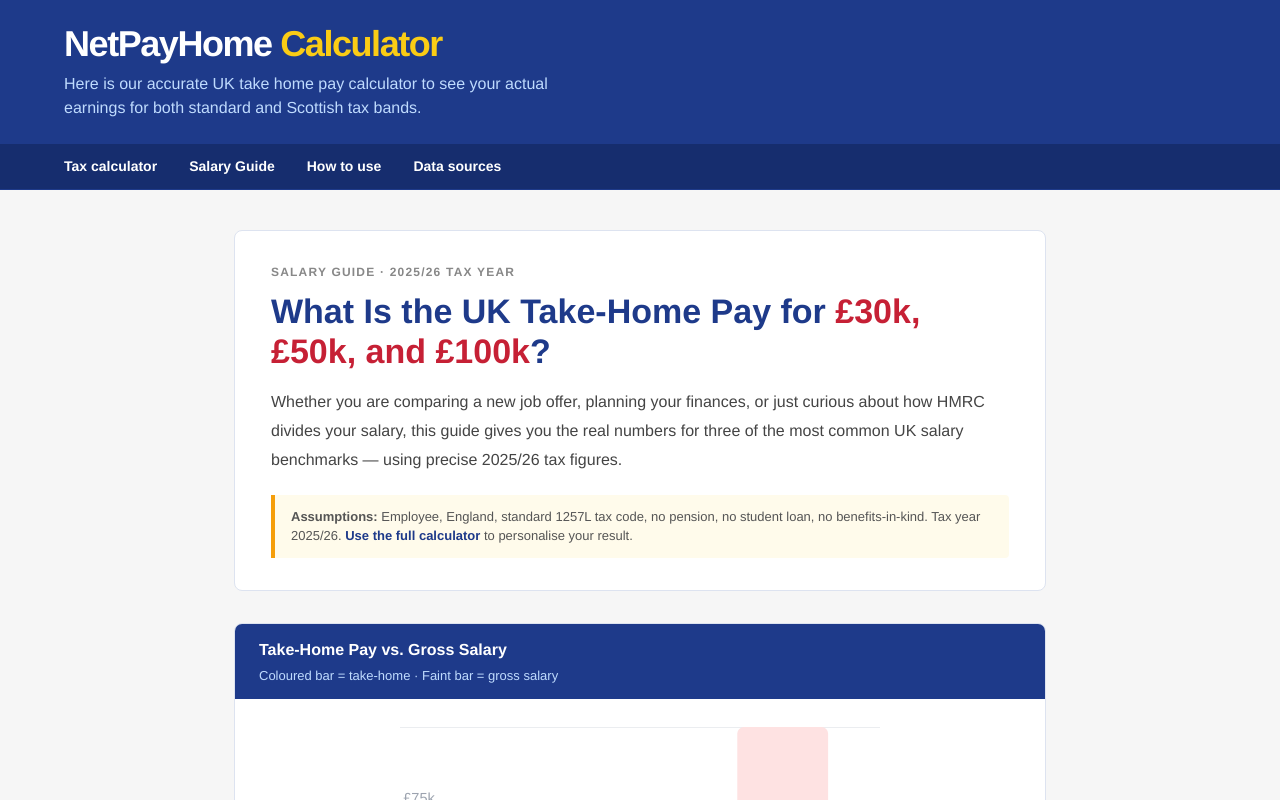
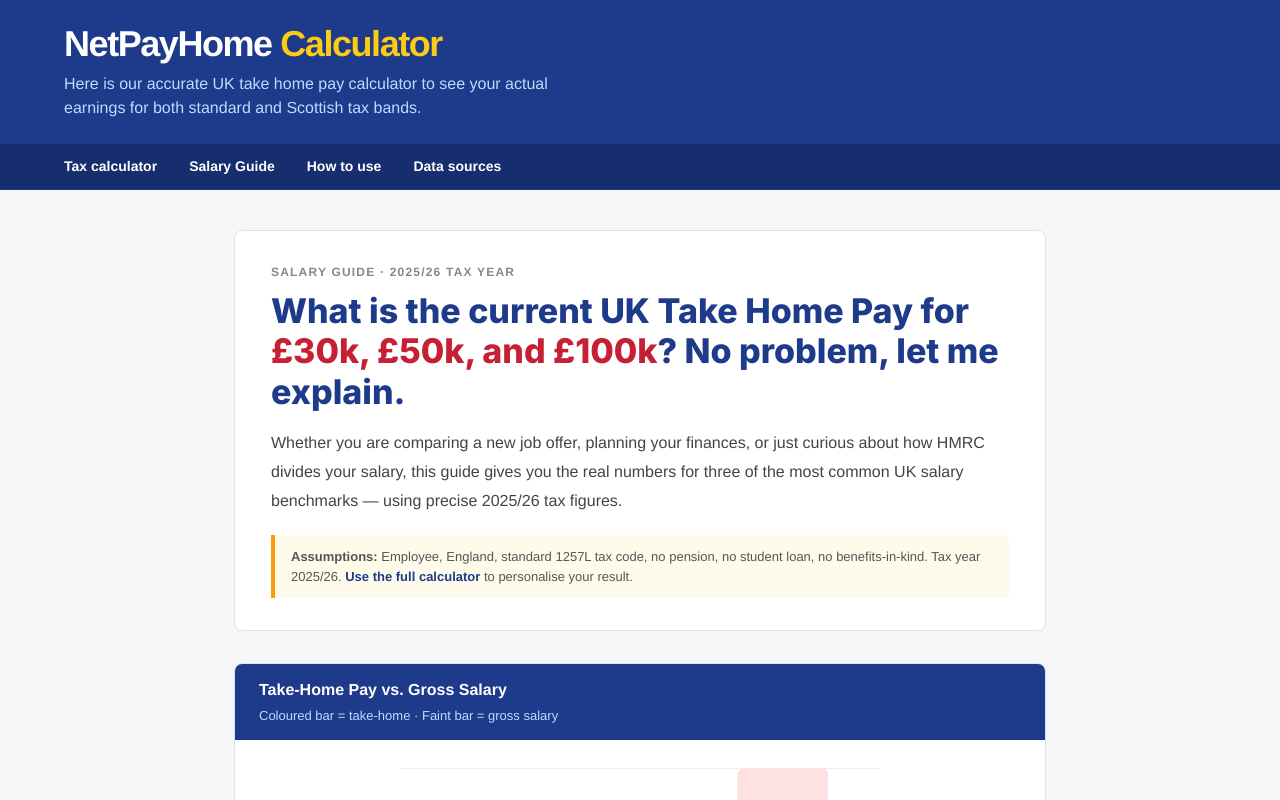
Before and after one commit to dsrashmika-prog/uktaxcal, a Next.js app: page /salary-guide in a window 1280 px wide. Shown: the top 800 px of the page. Built offline with nearby package versions, Linux system fonts and the light colour scheme.

Commit message:
feat: update salary guide heading text and use inter font

```diff
--- a/src/app/layout.tsx
+++ b/src/app/layout.tsx
@@ -1,6 +1,11 @@
 import type { Metadata } from "next";
-import { Geist, Geist_Mono } from "next/font/google";
+import { Inter, Geist, Geist_Mono } from "next/font/google";
 import "./globals.css";
+
+const inter = Inter({
+  variable: "--font-inter",
+  subsets: ["latin"],
+});
 
 const geistSans = Geist({
   variable: "--font-geist-sans",
@@ -46,7 +51,7 @@ export default function RootLayout({
   return (
     <html lang="en">
       <body
-        className={`${geistSans.variable} ${geistMono.variable} antialiased`}
+        className={`${inter.variable} ${geistSans.variable} ${geistMono.variable} antialiased`}
       >
         {children}
       </body>
--- a/src/app/salary-guide/page.tsx
+++ b/src/app/salary-guide/page.tsx
@@ -202,8 +202,8 @@ export default function SalaryGuidePage() {
                 {/* ── Article header ── */}
                 <div style={{ ...card, padding: '32px 36px' }}>
                     <p style={{ fontSize: 12, fontWeight: 700, color: '#888', textTransform: 'uppercase', letterSpacing: '0.1em', marginBottom: 10 }}>Salary Guide · 2025/26 Tax Year</p>
-                    <h2 style={{ fontSize: 'clamp(22px, 4vw, 34px)', fontWeight: 800, color: BLUE, lineHeight: 1.2, margin: '0 0 16px' }}>
-                        What Is the UK Take-Home Pay for <span style={{ color: '#c62035' }}>£30k, £50k, and £100k</span>?
+                    <h2 style={{ fontFamily: "var(--font-inter), sans-serif", fontSize: 'clamp(22px, 4vw, 34px)', fontWeight: 800, color: BLUE, lineHeight: 1.2, margin: '0 0 16px' }}>
+                        What is the current UK Take Home Pay for <span style={{ color: '#c62035' }}>£30k, £50k, and £100k</span>? No problem, let me explain.
                     </h2>
                     <p style={{ fontSize: 16, lineHeight: 1.8, color: '#444', margin: 0 }}>
                         Whether you are comparing a new job offer, planning your finances, or just curious about how HMRC divides your salary, this guide gives you the real numbers for three of the most common UK salary benchmarks — using precise 2025/26 tax figures.
```
